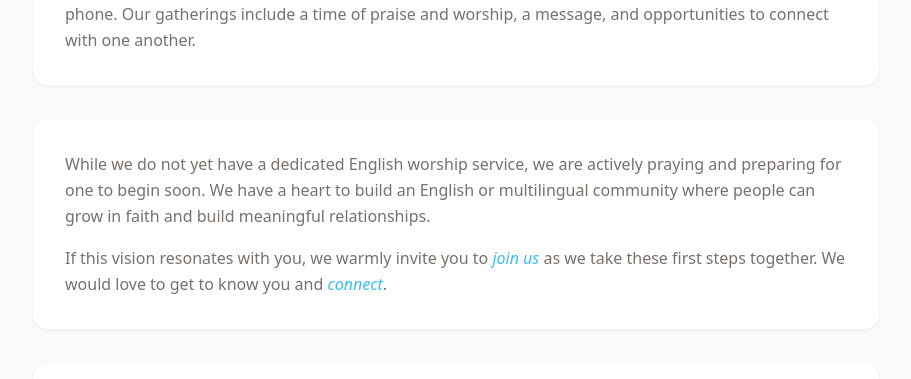
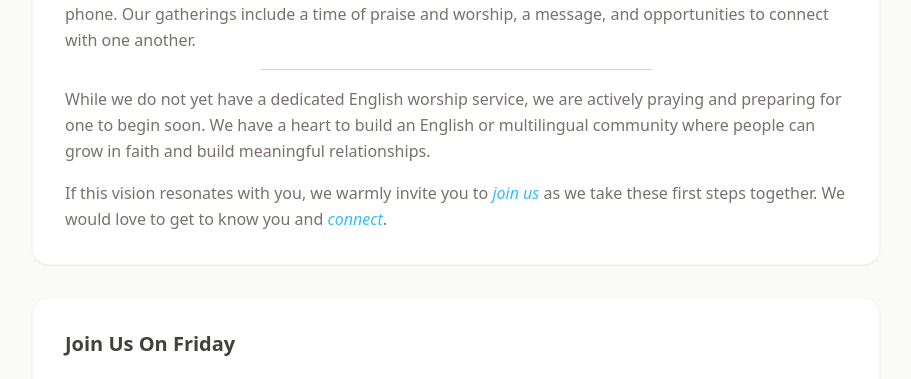
Before and after one commit to xploreout/em-0708, a React (Vite) app: page /#/im-new in a window 1280 px wide. Shown: the part 804-1183 px from the top of the page, without its empty margins (184-1095 px from the left). Built offline with nearby package versions, Linux system fonts and the light colour scheme.

Commit message:
style imnew

```diff
--- a/src/components/ImNew.tsx
+++ b/src/components/ImNew.tsx
@@ -54,9 +54,7 @@ const ImNew = () => {
             time of praise and worship, a message, and opportunities to connect
             with one another.
           </p>
-        </div>
-
-        <div className='bg-white rounded-2xl shadow-sm border border-stone-100 p-6 sm:p-8 space-y-4'>
+          <hr className='border-stone-300 w-2/3 sm:w-1/2 mx-auto' />
           <p className='text-stone-500 leading-relaxed'>
             While we do not yet have a dedicated English worship service, we are
             actively praying and preparing for one to begin soon. We have a
```
